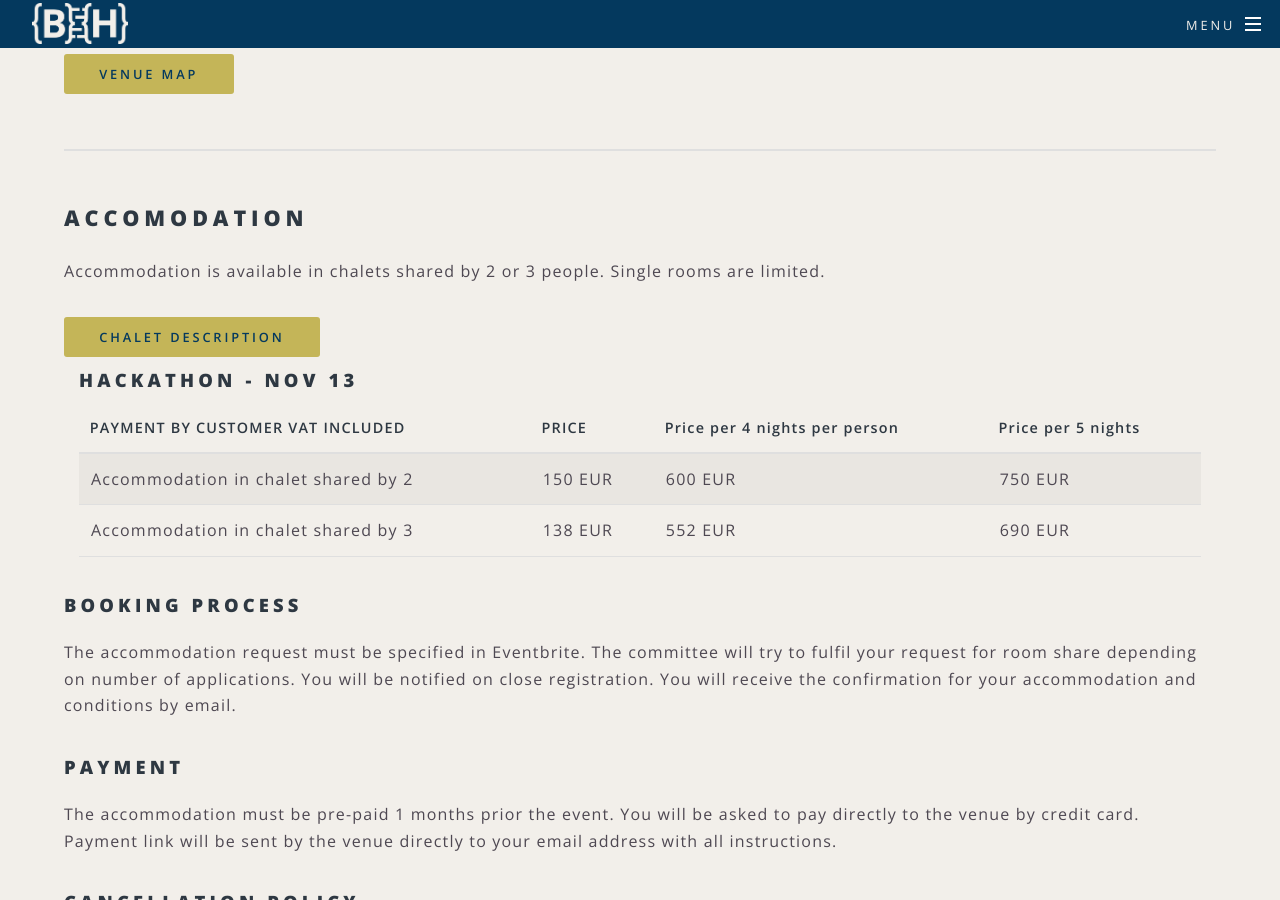
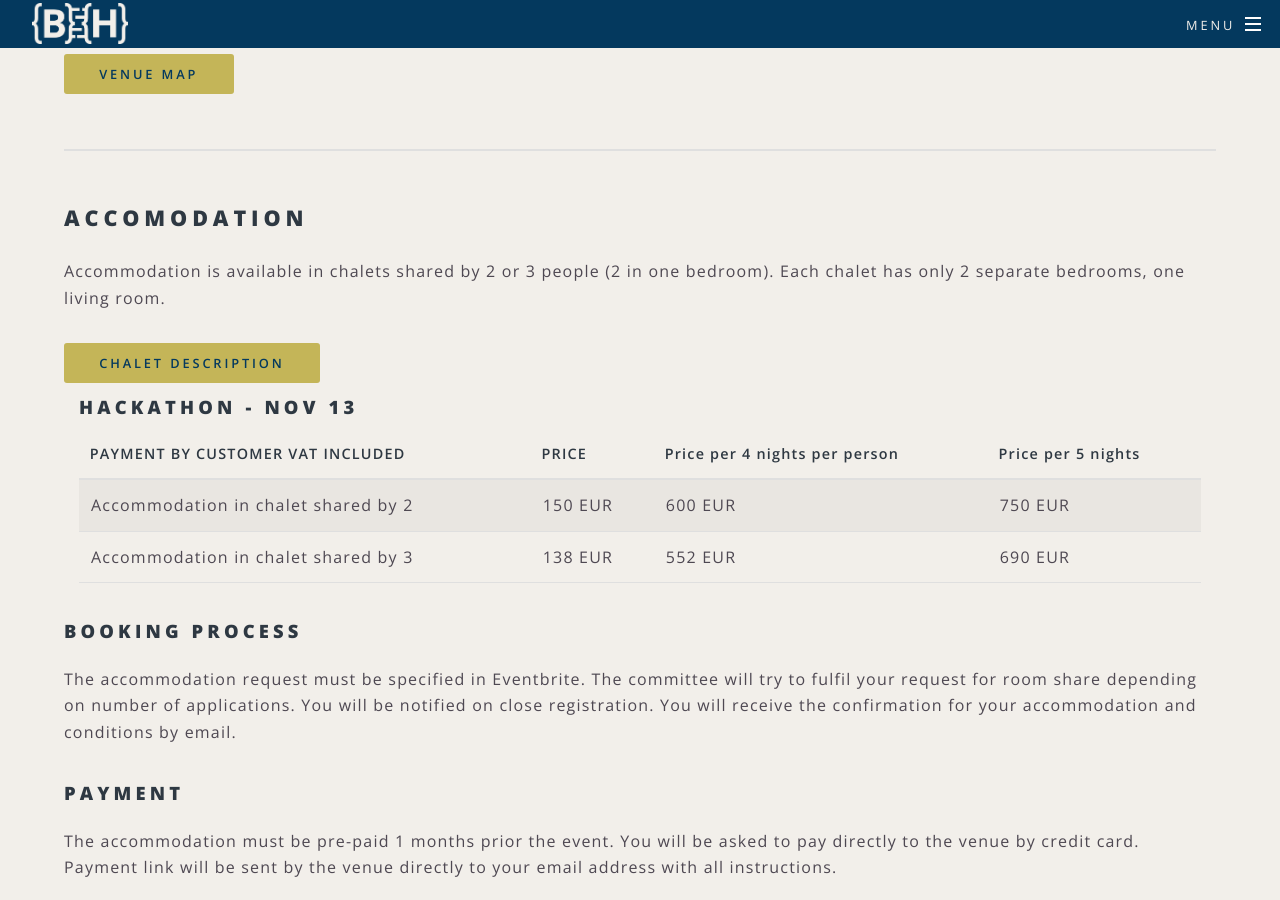
Before and after one commit to elixir-europe/biohackathon-europe-2019, a Jekyll site: the page built from venue.html, in a window 1280 px wide and 900 px high, scrolled down 762 px. Built offline with Jekyll 4.4.1, drawn with Linux system fonts in a browser that asks for light colours; nearby versions of some CDN libraries.

Commit message:
Accommodation

```diff
--- a/venue.html
+++ b/venue.html
@@ -29,7 +29,7 @@ title: Venue
 </section>
 <section>
     <h2 id="venue-accomodation">ACCOMODATION</h2>
-    <p>Accommodation is available in chalets shared by 2 or 3 people. Single rooms are limited.</p>
+    <p>Accommodation is available in chalets shared by 2 or 3 people (2 in one bedroom). Each chalet has only 2 separate bedrooms, one living room. </p>
     <a href="{{ site.baseurl }}/chaletdesc" class="button special">Chalet description</a>
     <div class="col-md-12">
         <h3>Hackathon - Nov 13</h3>
```
